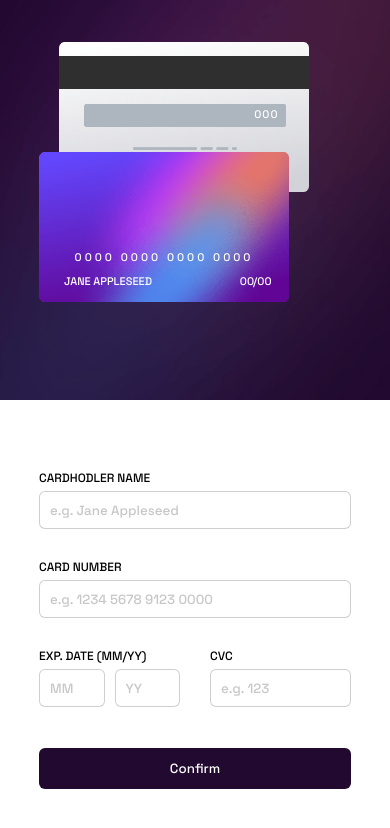
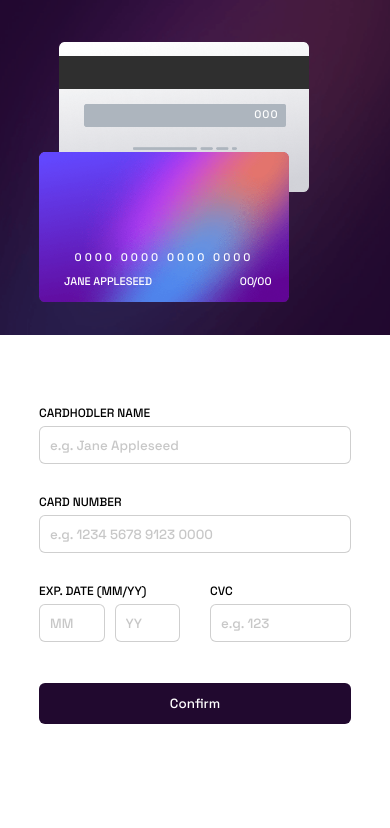
Before and after one commit to fikulas234/interactive-card-details, a plain HTML site: page index.html in a window 390 px wide. Drawn offline with Linux system fonts and the light colour scheme.

Commit message:
style changes

```diff
--- a/style.css
+++ b/style.css
@@ -265,7 +265,7 @@ label {
   }
 
   .design-container {
-    height: 400px;
+    height: 335px;
   }
 
   #card-front,
```
